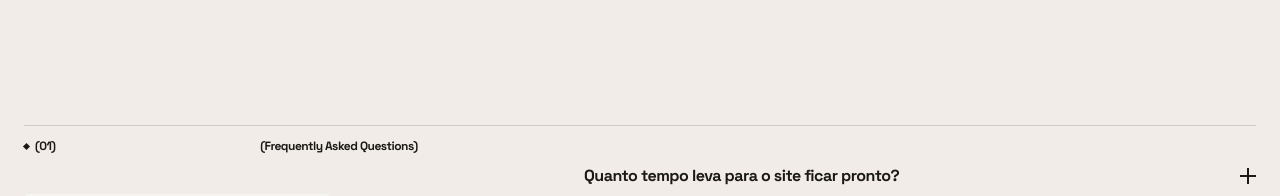
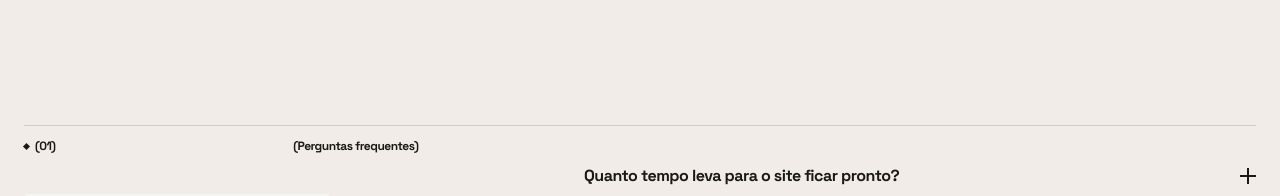
Before and after one commit to bernardo-ortigara/vettasites, a Next.js app: page /contact in a window 1280 px wide. Shown: the part 1000-1196 px from the top of the page. Built offline with nearby package versions, Linux system fonts and the light colour scheme.

Commit message:
Rotulo do FAQ em PT-BR

```diff
--- a/src/app/sections/frequently-asked-questions-section.tsx
+++ b/src/app/sections/frequently-asked-questions-section.tsx
@@ -27,10 +27,10 @@ export default function FrequentlyAskedQuestionsSection({
                       </p>
                     </div>
                   </div>
-                  <div className="w-[158.3px] flex relative justify-center items-center content-center shrink-0 gap-1.5">
-                    <div className="w-[158.3px] flex relative flex-col justify-start shrink-0 whitespace-pre text-nowrap">
+                  <div className="w-auto flex relative justify-center items-center content-center shrink-0 gap-1.5">
+                    <div className="w-auto flex relative flex-col justify-start shrink-0 whitespace-pre text-nowrap">
                       <p className="block font-display font-bold leading-[16.2px] tracking-[-0.5px]">
-                        (Frequently Asked Questions)
+                        (Perguntas frequentes)
                       </p>
                     </div>
                   </div>
```
